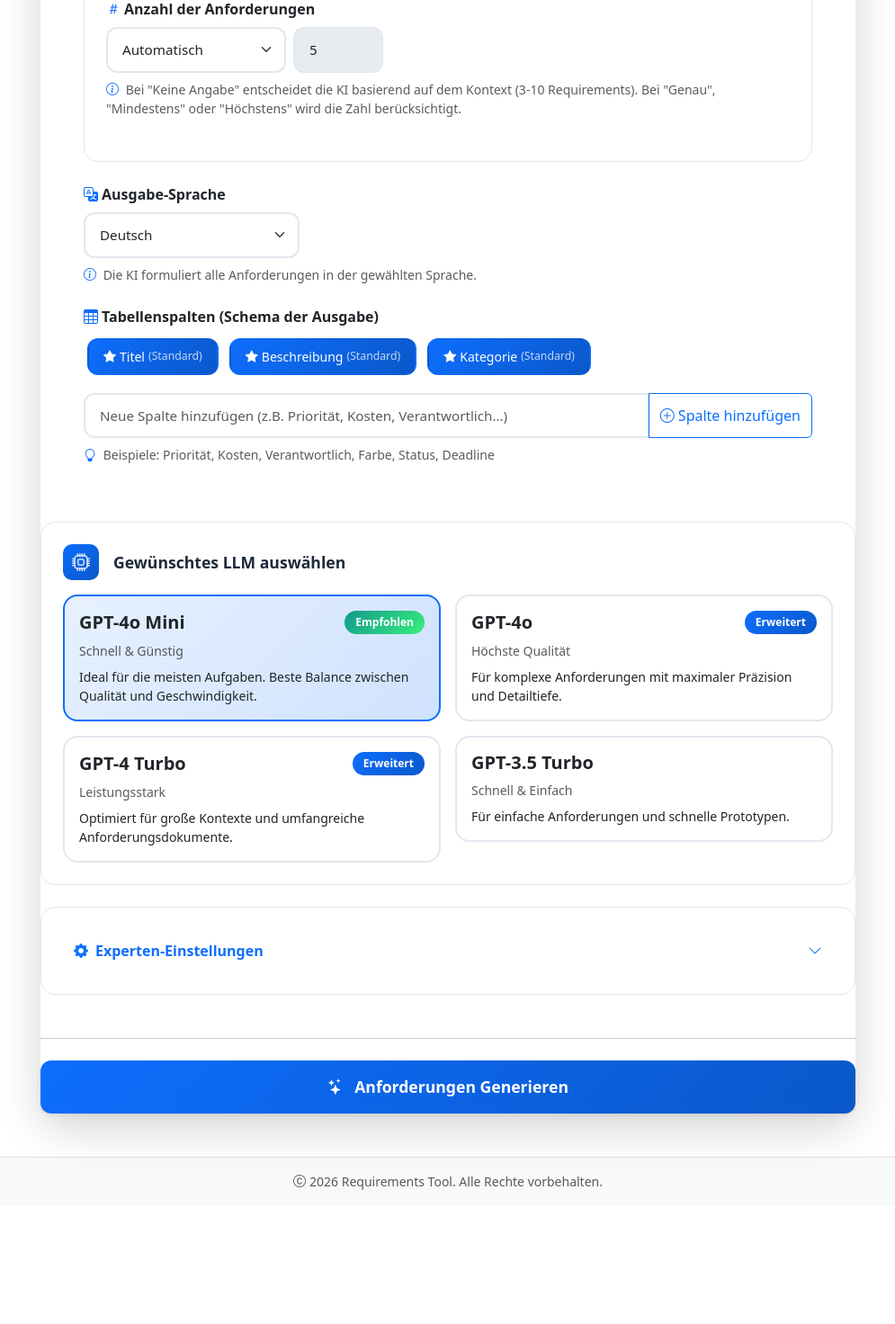
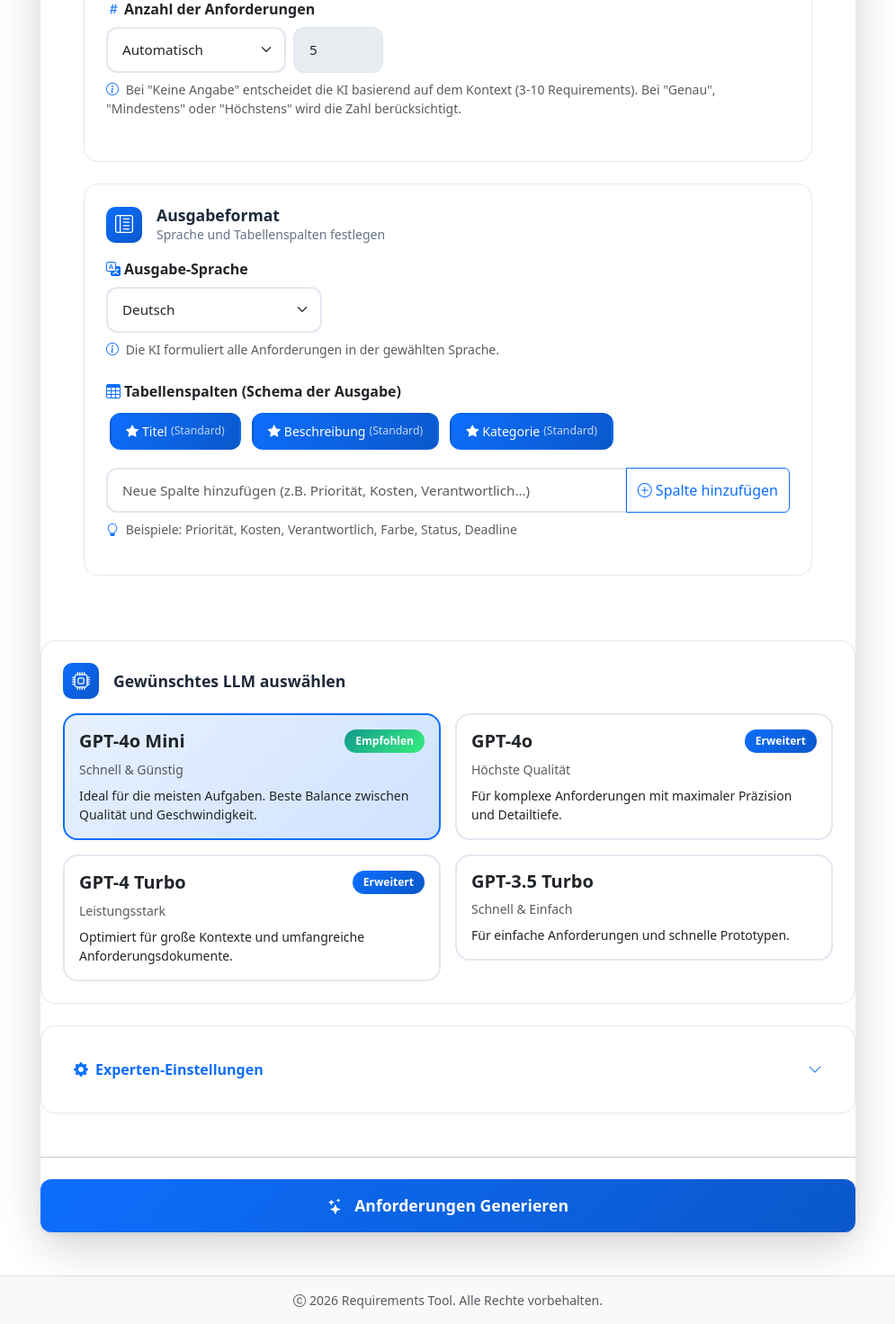
Before and after one commit to Sara26748/study-project, a Flask app: template app/templates/agent/agent.html in a window 1280 px wide. Shown: the part 1670-3142 px from the top of the page at 90% size, without its empty margins (142-1137 px from the left). Before the commit the page ends 2993 px from the top, so only its background shows below. Run offline with Flask 3, Linux system fonts and the light colour scheme; the template is opened without the code that fills it, so the values that code supplies are empty.

Commit message:
Refactor output language and table columns section in configuration card for improved clarity and structure

```diff
--- a/app/templates/agent/agent.html
+++ b/app/templates/agent/agent.html
@@ -645,6 +645,18 @@ endblock %} {% block content %}
               </div>
                 </small>
               </div>
+<div class="config-card">
+  <div class="config-card-header">
+    <div class="config-card-icon">
+      <i class="bi bi-layout-text-sidebar-reverse"></i>
+    </div>
+    <div>
+      <h3 class="config-card-title">Ausgabeformat</h3>
+      <p class="config-card-subtitle">
+        Sprache und Tabellenspalten festlegen
+      </p>
+    </div>
+  </div>
 
   <!-- Output Language -->
   <div class="mb-4">
@@ -713,6 +725,8 @@ endblock %} {% block content %}
       Deadline
     </small>
   </div>
+</div>
+
             </div>
 
             <!-- AI Model Selection -->
--- a/app/templates/create.html
+++ b/app/templates/create.html
@@ -1,5 +1,8 @@
 {% extends "base.html" %} {% block title %}Manage Project{% endblock %} {% block
-content %} {% if not project %}
+content %}
+
+
+{% if not project %}
 <h1 class="mt-5 pt-3">Neues Projekt erstellen</h1>
 <p>Hier kannst du neue Projekte erstellen.</p>
 
```
Lines whose indentation alone changed are shown as unchanged.
